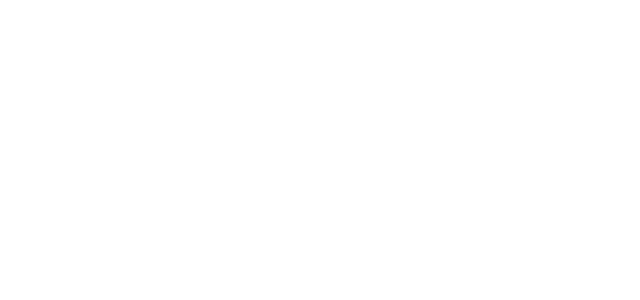
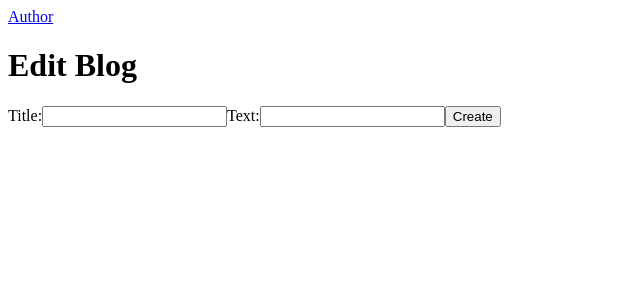
Before and after one commit to kiminseo-dev/project-blog-api, a React app in the folder frontend/: page /author/blogs/1/edit in a window 1280 px wide. Before the commit this address had no page. Shown: the top 300 px of the page, without its empty margins (0-640 px from the left). Built offline with nearby package versions, Linux system fonts and the light colour scheme; no server answers; the HTML template or start-up script is replaced by a standard one.

Commit message:
updating/editing blogs

```diff
--- a/frontend/src/App.jsx
+++ b/frontend/src/App.jsx
@@ -8,6 +8,7 @@ import BlogCreate from "./pages/BlogCreate";
 import Blog from "./pages/Blog";
 import Author from "./pages/Author";
 import AuthorBlog from "./AuthorBlog";
+import BlogEdit from "./pages/BlogEdit";
 
 function App() {
   return (
@@ -19,6 +20,7 @@ function App() {
       <Route path="/author" element={<Author />} />
       <Route path="/author/blogs/create" element={<BlogCreate />} />
       <Route path="/author/blogs/:id" element={<AuthorBlog />} />
+      <Route path="/author/blogs/:id/edit" element={<BlogEdit />} />
       <Route path="/blogs/:id" element={<Blog />} />
     </Routes>
   );
--- a/frontend/src/pages/Author.jsx
+++ b/frontend/src/pages/Author.jsx
@@ -79,6 +79,8 @@ export default function Author() {
           <p>{blog.text}</p>
           <a href={`/author/blogs/${blog.id}`}>Read blog</a>
           <br></br>
+          <a href={`/author/blogs/${blog.id}/edit`}>Edit Blog</a>
+          <br></br>
           <button onClick={() => handleBlogStatusChange(blog)}>
             {blog.published ? "unpublish" : "publish"}
           </button>
--- /dev/null
+++ b/frontend/src/pages/BlogEdit.jsx
@@ -0,0 +1,108 @@
+import { useParams } from "react-router";
+import { useState, useEffect } from "react";
+
+export default function BlogEdit() {
+  const [blog, setBlog] = useState({
+    title: "",
+    text: "",
+  });
+  const [message, setMessage] = useState("");
+
+  // get id from params
+  const { id } = useParams();
+
+  useEffect(() => {
+    async function fetchBlog() {
+      try {
+        // get token
+        const token = sessionStorage.getItem("token");
+
+        const response = await fetch(`/api/author/blogs/${id}`, {
+          headers: {
+            Authorization: `Bearer ${token}`,
+          },
+        });
+
+        const result = await response.json();
+
+        if (!response.ok) {
+          throw new Error(result.message || "something went wrong");
+        }
+
+        setBlog(result);
+      } catch (err) {
+        console.error(err);
+      }
+    }
+
+    fetchBlog();
+  }, [id]);
+
+  async function handleBlogUpdate(event) {
+    // stop browser default
+    event.preventDefault();
+
+    // get form data
+    const formData = new FormData(event.currentTarget);
+
+    // get data from form data
+    const data = {
+      title: formData.get("title"),
+      text: formData.get("text"),
+    };
+
+    try {
+      // get token
+      const token = sessionStorage.getItem("token");
+
+      const response = await fetch(`/api/author/blogs/${id}/update`, {
+        method: "PATCH",
+        headers: {
+          Authorization: `Bearer ${token}`,
+          "Content-Type": "application/json",
+        },
+        body: JSON.stringify(data),
+      });
+
+      const result = await response.json();
+
+      if (!response.ok) {
+        throw new Error(result.message || "something went wrong");
+      }
+      setMessage(result.message);
+    } catch (err) {
+      setMessage(err.message);
+    }
+  }
+
+  return (
+    <div>
+      <a href="/author">Author</a>
+      <h1>Edit Blog</h1>
+      <form onSubmit={handleBlogUpdate}>
+        <label htmlFor="name">Title:</label>
+        <input
+          id="name"
+          name="title"
+          type="text"
+          value={blog.title}
+          onChange={(e) => setBlog({ ...blog, title: e.target.value })}
+          required
+        />
+
+        <label htmlFor="text">Text:</label>
+        <input
+          id="text"
+          name="text"
+          type="text"
+          value={blog.text}
+          onChange={(e) => setBlog({ ...blog, text: e.target.value })}
+          required
+        />
+
+        <button type="submit">Create</button>
+      </form>
+      <p>{message}</p>
+    </div>
+  );
+}
```
Also changed, not shown: 2 other files (tests, documents, lock files or other folders).
